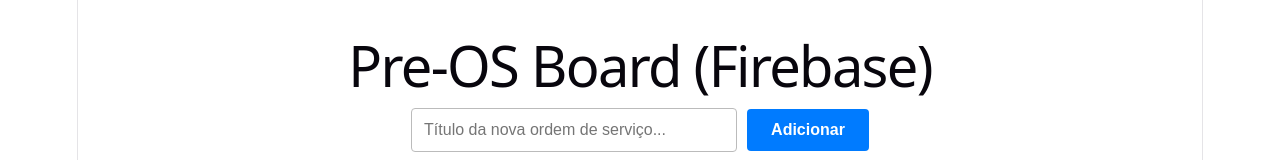
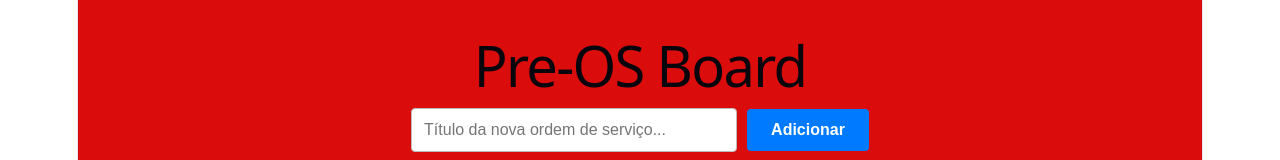
Before and after one commit to iviana93/pre-os-board, a React (Vite) app: page / in a window 1280 px wide. Shown: the top 160 px of the page. Built offline with nearby package versions, Linux system fonts and the light colour scheme; no server answers; the database is empty.

Commit message:
Integrando Firebase Firestore ao projeto5

```diff
--- a/src/App.jsx
+++ b/src/App.jsx
@@ -196,8 +196,8 @@
   );
 
   return (
-    <div style={{ padding: "20px", fontFamily: "sans-serif", backgroundColor: "#fff", minHeight: "100vh", color: "#222" }}>
-      <h1 style={{ textAlign: "center", marginBottom: "30px" }}>Pre-OS Board (Firebase)</h1>
+    <div style={{ padding: "20px", fontFamily: "sans-serif", backgroundColor: "#db0c0c", minHeight: "100vh", color: "#222" }}>
+      <h1 style={{ textAlign: "center", marginBottom: "30px" }}>Pre-OS Board</h1>
 
       <div style={{ marginBottom: 30, textAlign: "center" }}>
         <input
```
